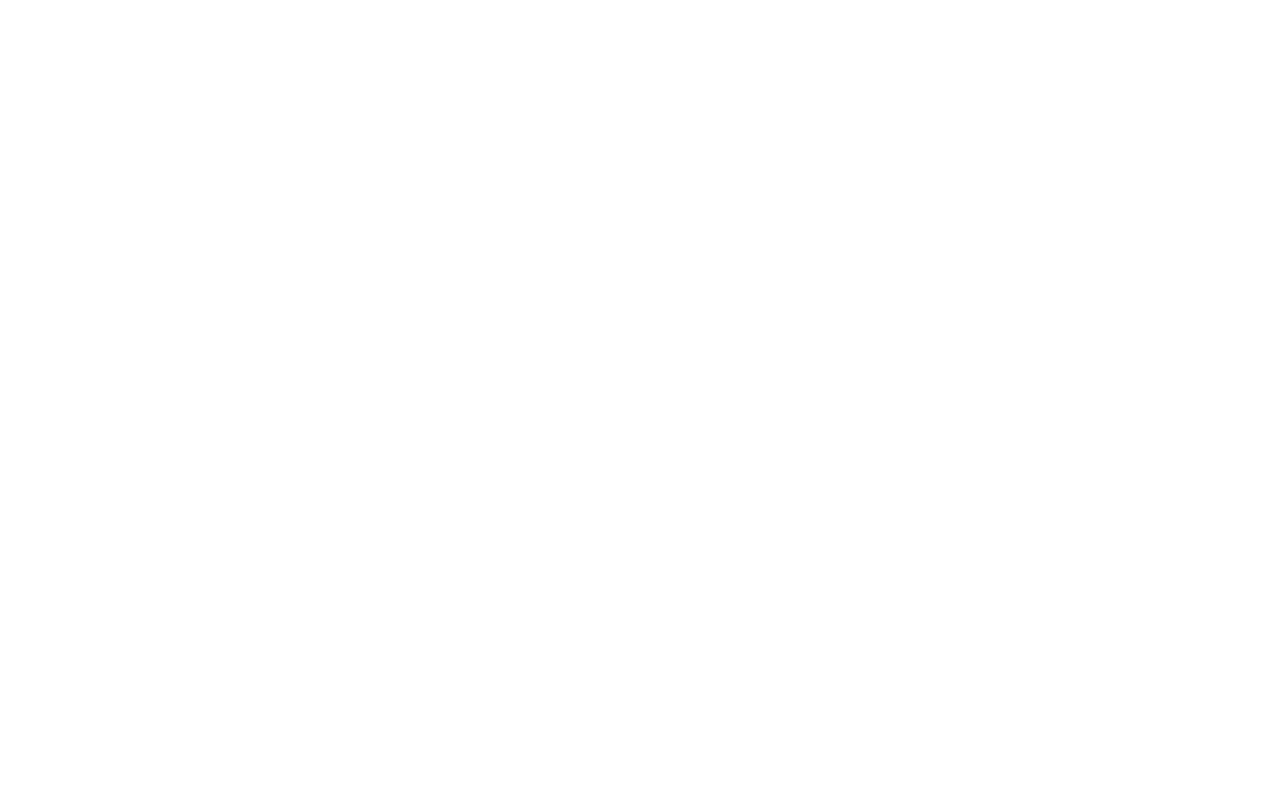
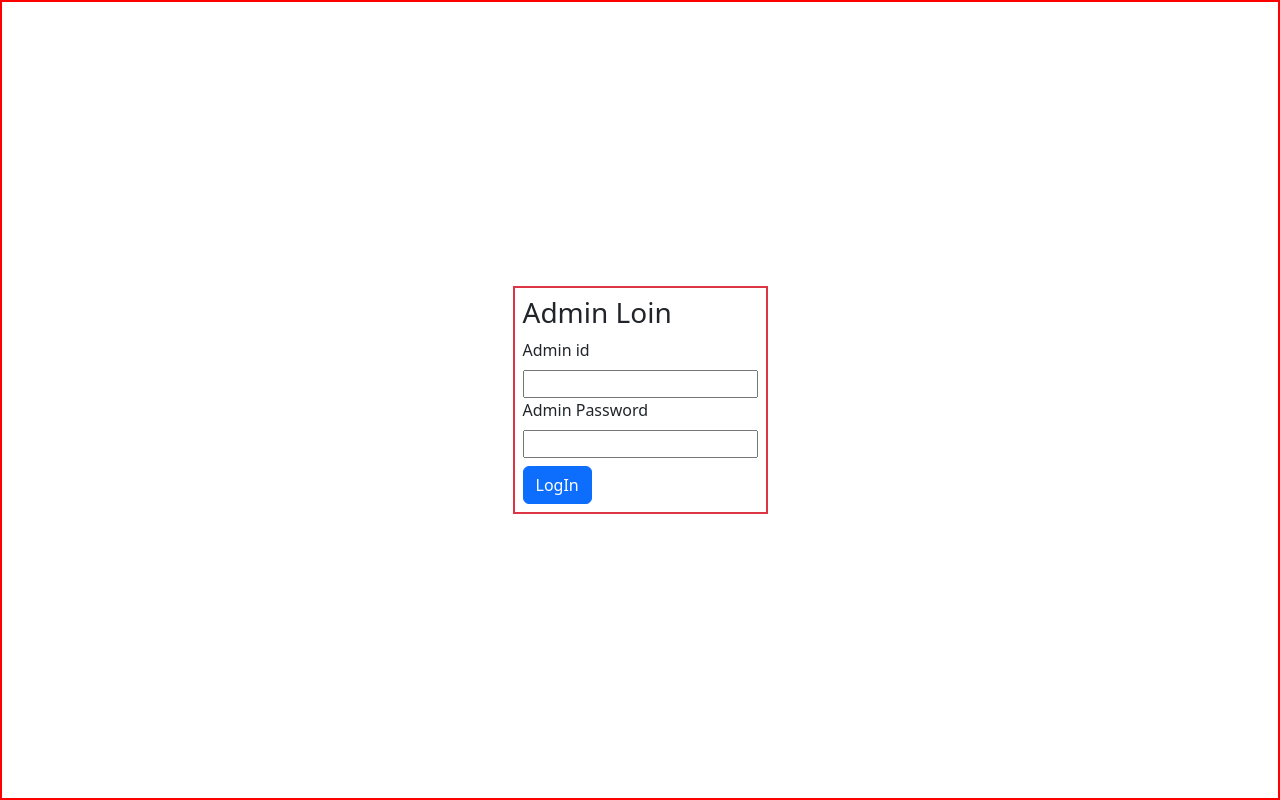
Before and after one commit to Deepaktenzi/College-ERP-Portal, a React (Create React App) app in the folder client/: page /adminlogin in a window 1280 px wide. Before the commit this address had no page. Built offline with nearby package versions, Linux system fonts and the light colour scheme.

Commit message:
Code Added

```diff
--- a/client/package.json
+++ b/client/package.json
@@ -1,6 +1,6 @@
 {
   "name": "client",
-  "proxy": "http://localhost:4000",
+  "proxy": "http://localhost:4000/",
   "version": "0.1.0",
   "private": true,
   "dependencies": {
--- a/client/src/App.css
+++ b/client/src/App.css
@@ -4,13 +4,13 @@
   box-sizing: border-box;
 }
 
-.container-fluid {
-  height: 100vh !important;
+#main-div {
   border: 2px solid red;
   display: flex;
   flex-direction: row;
   align-items: center;
   justify-content: center;
+  height: 100vh !important;
 }
 .login_main {
   display: flex;
--- a/client/src/App.js
+++ b/client/src/App.js
@@ -9,6 +9,7 @@ import AdminAddSubject from './pages/Admin/AdminAddSubject';
 import AdminAddStudent from './pages/Admin/AdminAddStudent';
 import AdminAddFaculty from './pages/Admin/AdminAddFaculty';
 import FacultyStudentLoginPage from './pages/FacultyStudentLoginPage';
+import AdminLogin from './pages/AdminLogin';
 
 function App() {
   return (
@@ -16,6 +17,7 @@ function App() {
       <Routes>
         <Route exact path="/" element={<FacultyStudentLoginPage />} />
         <Route exact path="/admin" element={<AdminHome />} />
+        <Route exact path="/adminlogin" element={<AdminLogin />} />
         <Route exact path="/admin/addAdmin" element={<AdminAddAdmin />} />
         <Route
           exact
--- /dev/null
+++ b/client/src/pages/AdminLogin.jsx
@@ -0,0 +1,81 @@
+import axios from 'axios';
+import React, { useState } from 'react';
+import { useNavigate } from 'react-router-dom';
+
+function AdminLogin() {
+  const navigate = useNavigate();
+  const [admin, setAdmin] = useState({
+    registrationNumber: '',
+    password: '',
+  });
+
+  const HandleInput = (e) => {
+    let name = e.target.name;
+    let value = e.target.value;
+    setAdmin({ ...admin, [name]: value });
+  };
+
+  const postData = async (e) => {
+    e.preventDefault();
+    const { registrationNumber, password } = admin;
+
+    const resData = await axios
+      .post(
+        '/api/admin/login',
+        {
+          registrationNumber,
+          password,
+        },
+        {
+          headers: {
+            'content-type': 'application/json',
+          },
+        }
+      )
+      .then((res) => {
+        if (res.status === 200) {
+          navigate('/admin');
+          return res.data;
+        }
+      })
+      .catch((err) => {
+        console.log(err);
+      });
+
+    console.log(resData.token);
+  };
+
+  return (
+    <>
+      <div className="container-fluid" id="main-div">
+        <div className="login_main">
+          <div className="border-2 border border-danger p-2">
+            <h3>Admin Loin</h3>
+            <form onSubmit={postData}>
+              <label className="form-label">Admin id</label>
+              <input
+                type="text"
+                name="registrationNumber"
+                value={admin.registrationNumber}
+                className="input-group"
+                onChange={HandleInput}
+              />
+
+              <label className="form-label">Admin Password</label>
+              <input
+                type="password"
+                className="input-group"
+                name="password"
+                value={admin.password}
+                onChange={HandleInput}
+              />
+              <button className="btn btn-primary mt-2">LogIn</button>
+            </form>
+          </div>
+        </div>
+      </div>
+    </>
+  );
+}
+
+export default AdminLogin;
```
Also changed, not shown: client/src/pages/FacultyStudentLoginPage.jsx (+0 -11 lines), 1 other file (tests, documents, lock files or other folders).
